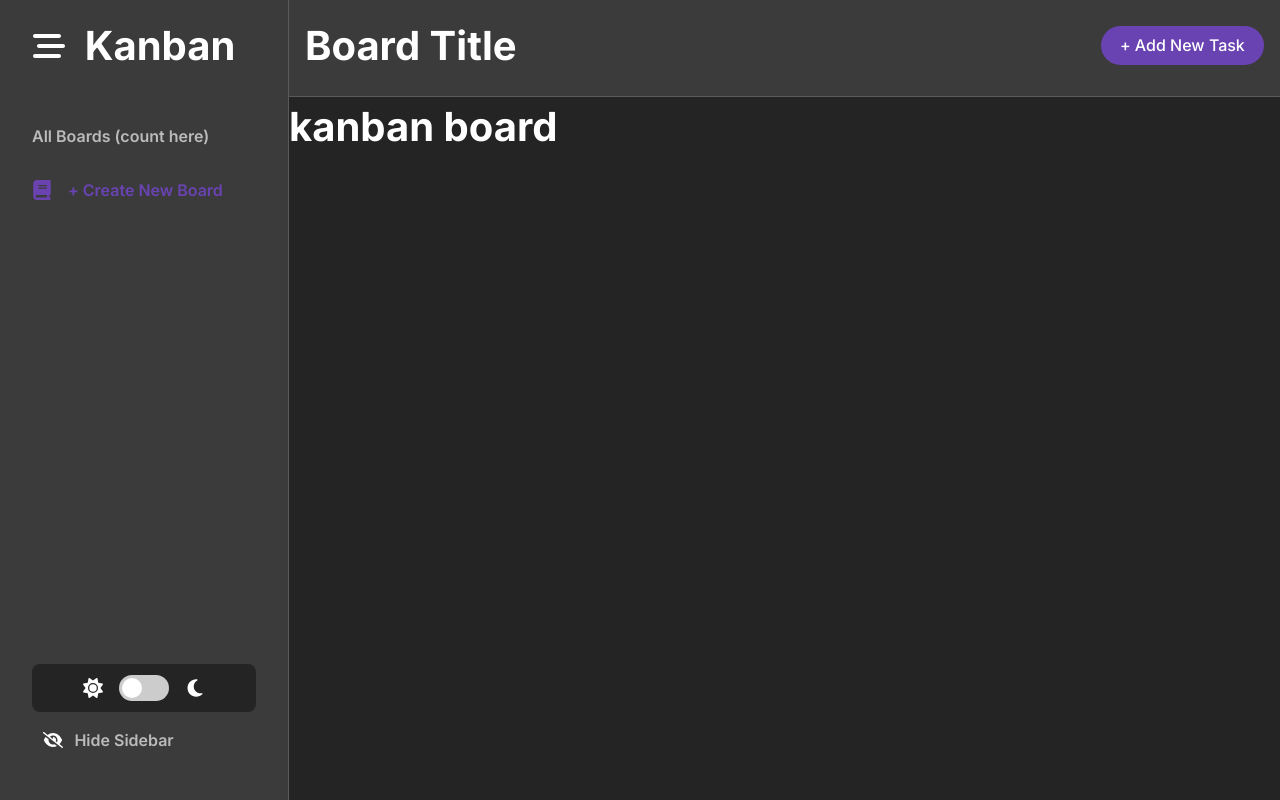
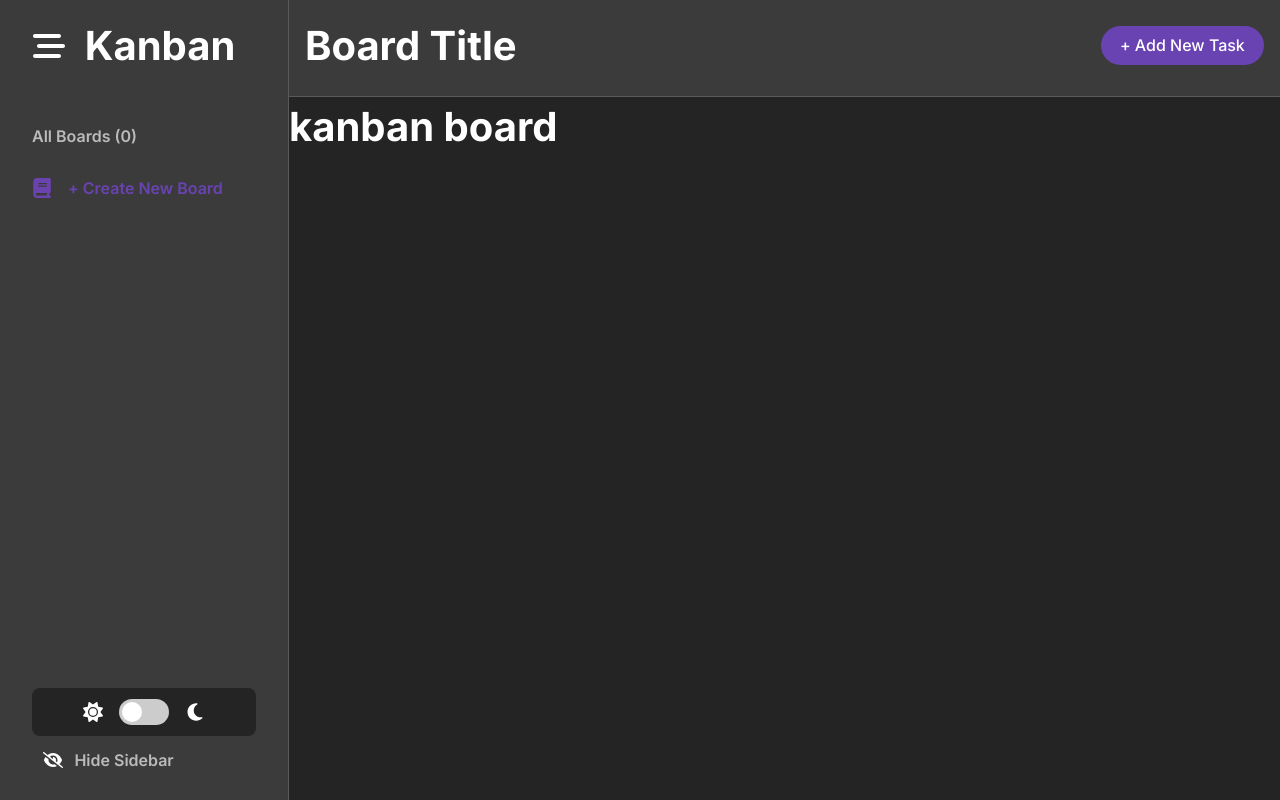
Before and after one commit to patrickl2901/kanban, a React (Vite) app: page / in a window 1280 px wide. Built offline with nearby package versions, Linux system fonts and the light colour scheme.

Commit message:
fixed sidebar styling to avoid overflow, added scrolling to "all boards" section

```diff
--- a/src/App.css
+++ b/src/App.css
@@ -1,9 +1,11 @@
 .app {
   display: flex;
-  height: 100vh;
+  flex-direction: row;
+  height: 100%;
 }
 
 .mainSectionContainer {
   flex-grow: 1;
   background-color: var(--bg-primary-dark);
+  height: 100%;
 }
--- a/src/components/Sidebar/BoardTab.module.css
+++ b/src/components/Sidebar/BoardTab.module.css
@@ -17,10 +17,13 @@
   display: flex;
   align-items: center;
   width: 80%;
+  height: 3em;
   border-top-right-radius: 30px;
   border-bottom-right-radius: 30px;
   padding-left: 2em;
   transition: 0.2s ease;
+  overflow: hidden;
+  flex-shrink: 0;
 }
 
 .boardTab:hover {
@@ -37,6 +40,7 @@
   display: flex;
   align-items: center;
   width: 80%;
+  height: 3em;
   border-top-right-radius: 30px;
   border-bottom-right-radius: 30px;
   padding-left: 2em;
@@ -49,6 +53,10 @@
   background-color: var(--fg-primary-dark);
 }
 
+.boardTabCreate:hover .formTextInput {
+  background-color: var(--fg-primary-dark);
+}
+
 .boardTabCreate span {
   margin: 0 1em;
 }
@@ -56,3 +64,15 @@
 .formSubmit {
   display: none;
 }
+
+.formTextInput {
+  background-color: var(--bg-secondary-dark);
+  color: var(--accent);
+  border-style: none;
+  transition: background-color 0.2s ease;
+  margin-left: 1em;
+  font-family: Inter, sans-serif;
+  font-size: 1rem;
+  font-weight: 600;
+  width: calc(100% - 4em - 20px);
+}
--- a/src/components/Sidebar/CreateNewBoardTab.tsx
+++ b/src/components/Sidebar/CreateNewBoardTab.tsx
@@ -29,7 +29,9 @@ const CreateNewBoardTab: FC<CreateNewBoardTabProps> = ({
       tasks: undefined,
     };
 
-    setBoards([...boards, newBoard]);
+    if (title.trim() != "") {
+      setBoards([...boards, newBoard]);
+    }
     e.currentTarget.reset();
     setShowTitleInput(false);
     console.log(boards);
@@ -44,7 +46,13 @@ const CreateNewBoardTab: FC<CreateNewBoardTabProps> = ({
           onSubmit={handleTitleSubmit}
           onClick={(e) => e.stopPropagation()}
         >
-          <input type="text" name="boardTitle" autoFocus />
+          <input
+            type="text"
+            placeholder="Enter board title"
+            name="boardTitle"
+            autoFocus
+            className={styles.formTextInput}
+          />
           <input type="submit" className={styles.formSubmit} />
         </form>
       ) : (
--- a/src/components/Sidebar/Sidebar.module.css
+++ b/src/components/Sidebar/Sidebar.module.css
@@ -2,8 +2,8 @@
   display: flex;
   flex-direction: column;
   align-items: center;
-  min-width: 18rem;
-  min-height: 100%;
+  width: 18rem;
+  height: 100%;
   background-color: var(--bg-secondary-dark);
   border-right: 1px solid var(--tertiary);
   color: var(--fg-secondary-dark);
@@ -12,12 +12,9 @@
 .sidebarMenuContainer {
   display: flex;
   flex-direction: column;
-  align-items: center;
-  justify-content: space-between;
-  margin-bottom: 3em;
+  width: 100%;
+  height: calc(100% - 4em);
   padding-top: 2em;
-  flex-grow: 1;
-  width: 100%;
 }
 
 .logoContainer {
@@ -66,6 +63,9 @@
 .hideSidebarContainer {
   display: flex;
   align-items: center;
+  align-self: flex-start;
+  height: 1em;
+  margin-left: 2em;
   transition: 0.2s ease;
 }
 
@@ -79,8 +79,37 @@
   flex-direction: column;
   align-items: flex-start;
   width: 100%;
+  height: 0;
+  flex-grow: 1;
+  overflow-y: auto;
+  scrollbar-color: var(--tertiary) transparent;
+  margin-top: 1em;
 }
 
-.selectBoardSectionContainer > span {
-  margin: 0 0 1em 2em;
+/* For WebKit browsers (Chrome, Safari, Edge) */
+.selectBoardSectionContainer::-webkit-scrollbar {
+  width: 8px;
 }
+
+.selectBoardSectionContainer::-webkit-scrollbar-track {
+  background: transparent;
+}
+
+.selectBoardSectionContainer::-webkit-scrollbar-thumb {
+  background-color: var(--tertiary);
+  border-radius: 4px;
+}
+
+.sidebarMenuContainer > span {
+  align-self: flex-start;
+  margin-left: 2em;
+}
+
+.sidebarOptionsContainer {
+  display: flex;
+  flex-direction: column;
+  align-items: center;
+  margin-top: auto;
+  margin-bottom: 2em;
+  width: 100%;
+}
--- a/src/components/Sidebar/Sidebar.tsx
+++ b/src/components/Sidebar/Sidebar.tsx
@@ -24,8 +24,8 @@ const Sidebar: FC<SidebarProps> = ({ setTheme, setBoards, boards }) => {
         <h1>Kanban</h1>
       </div>
       <div className={styles.sidebarMenuContainer}>
+        <span className={styles.allBoards}>All Boards ({boards.length})</span>
         <div className={styles.selectBoardSectionContainer}>
-          <span className={styles.allBoards}>All Boards (count here)</span>
           {boards.map((board, index) => {
             return <BoardTab title={board.title} key={index} />;
           })}
--- a/src/index.css
+++ b/src/index.css
@@ -26,6 +26,14 @@
   --accent: #6a43b3;
 }
 
+#root {
+  height: 100%;
+}
+
+html {
+  height: 100%;
+}
+
 a {
   font-weight: 500;
   color: #646cff;
@@ -38,7 +46,7 @@ a:hover {
 body {
   margin: 0;
   min-width: 320px;
-  min-height: 100vh;
+  height: 100%;
 }
 
 h1 {
```
